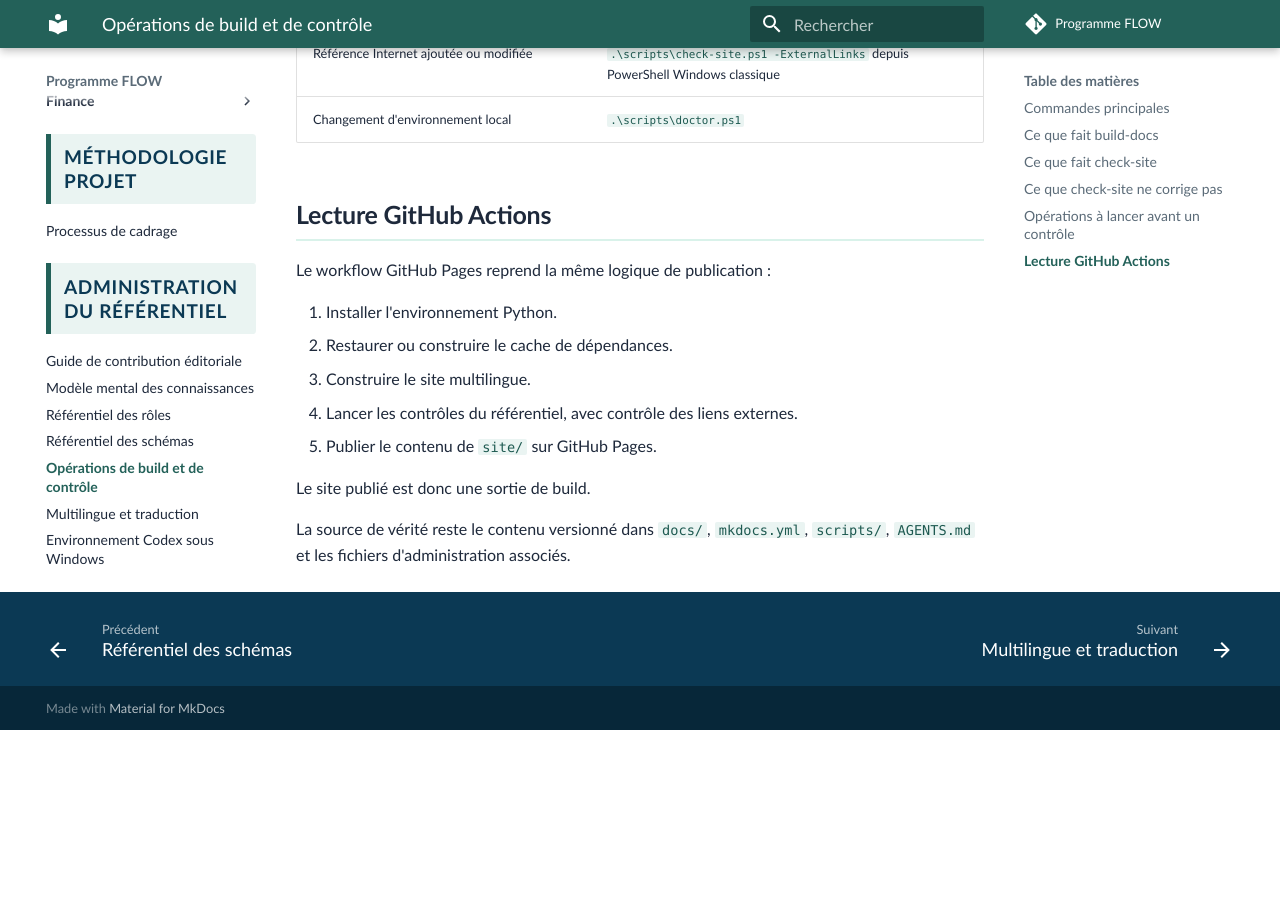
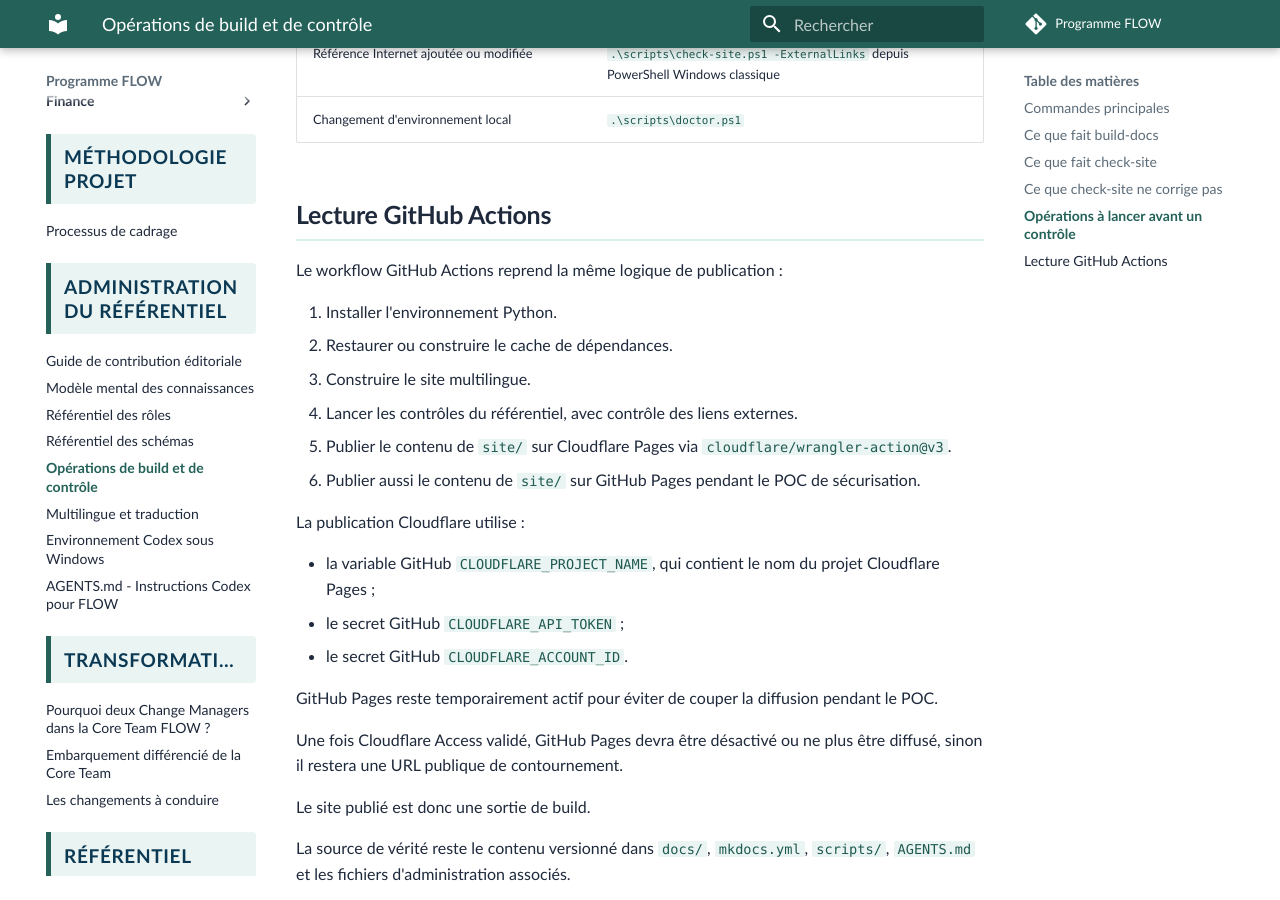
Before and after one commit to laurent-sintes/FLOW-Program, an MkDocs documentation site: the page built from docs/administration/operations-build-check-site.md, in a window 1280 px wide and 900 px high, scrolled down 4478 px. Built offline with MkDocs 1.6.1 and Material for MkDocs 9.7.7, drawn with Linux system fonts in a browser that asks for light colours; comment, search, counter and statistics services are not loaded; before the commit the page ends 5208 px from its top, so only the background shows below that; some of the changed text lies outside the part shown.

Commit message:
Ajoute le deploiement Cloudflare Pages

```diff
--- a/docs/administration/operations-build-check-site.md
+++ b/docs/administration/operations-build-check-site.md
@@ -99,7 +99,7 @@
 | Structure multilingue | Les versions `/fr/` et `/en/` sont générées. |
 | Liens externes optionnels | Les liens HTTP(S) sont vérifiés si l'option réseau est activée. |
 | Synchronisation Codex | `AGENTS.md` et la page publiée `instructions-codex.md` restent synchronisés sur les règles clés. |
-| Workflow GitHub Pages | Le workflow construit le site multilingue et lance les contrôles de liens externes. |
+| Workflow de publication | Le workflow construit le site multilingue, lance les contrôles de liens externes et déploie vers Cloudflare Pages. |
 | Index de section | Les pages FAQ, Méthodologie et Administration restent cohérentes avec leur rôle. |
 | Cartouches de lecture | Les publics cibles utilisent le référentiel des rôles. |
 | Statistiques | Les cartouches et `page-metrics.json` sont à jour. |
@@ -138,13 +138,24 @@
 
 ## Lecture GitHub Actions
 
-Le workflow GitHub Pages reprend la même logique de publication :
+Le workflow GitHub Actions reprend la même logique de publication :
 
 1. Installer l'environnement Python.
 2. Restaurer ou construire le cache de dépendances.
 3. Construire le site multilingue.
 4. Lancer les contrôles du référentiel, avec contrôle des liens externes.
-5. Publier le contenu de `site/` sur GitHub Pages.
+5. Publier le contenu de `site/` sur Cloudflare Pages via `cloudflare/wrangler-action@v3`.
+6. Publier aussi le contenu de `site/` sur GitHub Pages pendant le POC de sécurisation.
+
+La publication Cloudflare utilise :
+
+- la variable GitHub `CLOUDFLARE_PROJECT_NAME`, qui contient le nom du projet Cloudflare Pages ;
+- le secret GitHub `CLOUDFLARE_API_TOKEN` ;
+- le secret GitHub `CLOUDFLARE_ACCOUNT_ID`.
+
+GitHub Pages reste temporairement actif pour éviter de couper la diffusion pendant le POC.
+
+Une fois Cloudflare Access validé, GitHub Pages devra être désactivé ou ne plus être diffusé, sinon il restera une URL publique de contournement.
 
 Le site publié est donc une sortie de build.
 
```
Also changed, not shown: other parts of docs/administration/operations-build-check-site.md (+1 -1 lines), AGENTS.md (+1 -1 lines), docs/administration/instructions-codex.md (+1 -1 lines), docs/referentiel/statistiques.md (+4 -4 lines), docs/referentiel/page-metrics.json, 3 other files.
